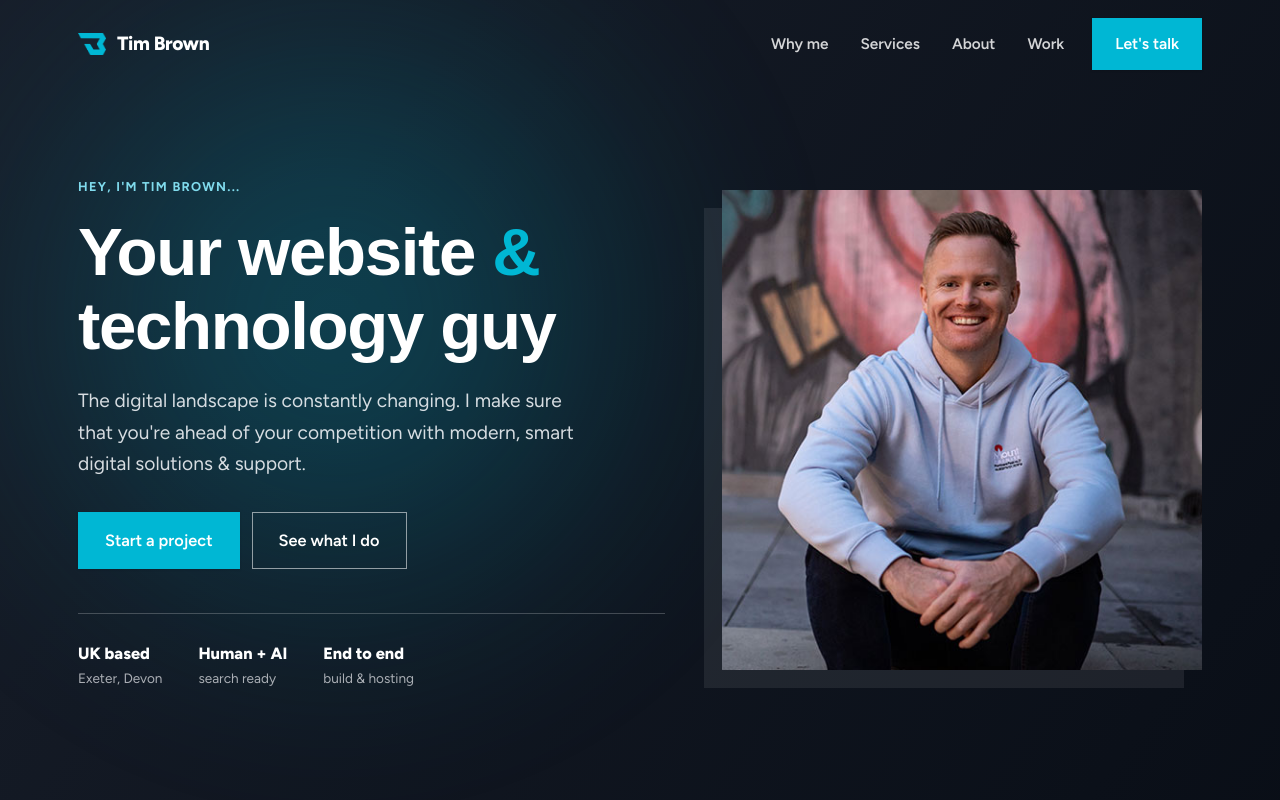
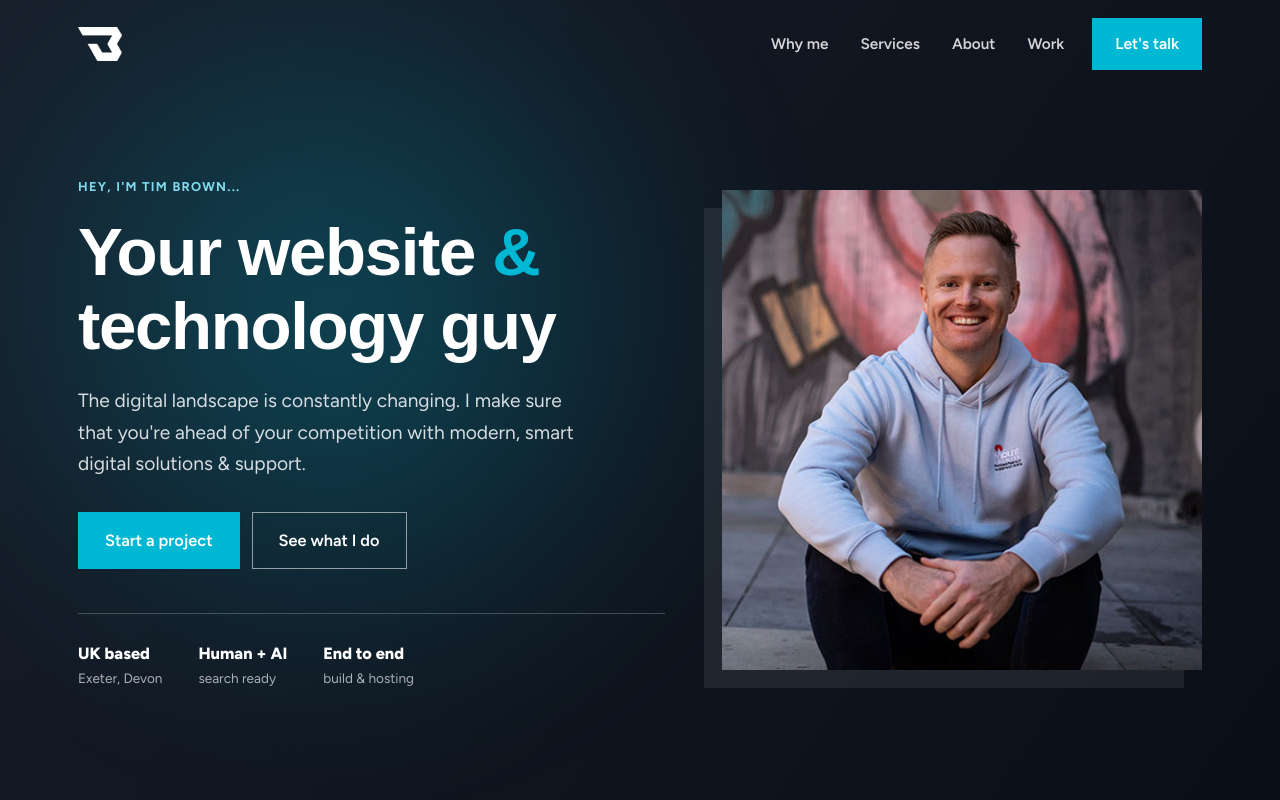
Before and after one commit to tangobrown/tangobrown, a Next.js app: page / in a window 1280 px wide. Shown: the top 800 px of the page. Built offline with nearby package versions, Linux system fonts and the light colour scheme; a web font is replaced by a local one.

Commit message:
Brand mark: white logo only (drop wordmark, scale up)
Removes the 'Tim Brown' wordmark from nav + footer. Logo grows from
28x22 to 44x34 and recolours to white in both contexts. Drops the
now-dead .brand__name, .brand--light, and font-rule styling on
.brand.

```diff
--- a/app/globals.css
+++ b/app/globals.css
@@ -94,15 +94,13 @@ em { font-style: normal; color: var(--coral-deep); font-weight: 700; }
   border-bottom-color: oklch(1 0 0 / 0.10); padding-block: 12px;
 }
 .nav__inner { display: flex; align-items: center; gap: 24px; }
-.brand { display: inline-flex; align-items: center; gap: 11px; font-size: 1.2rem; font-weight: 800; letter-spacing: -0.02em; }
-.brand__name { color: #fff; }
+.brand { display: inline-flex; align-items: center; }
 .brand__dot {
-  width: 28px; height: 22px; flex: none;
-  background-color: var(--coral);
+  width: 44px; height: 34px; flex: none;
+  background-color: #fff;
   -webkit-mask: url("/logo.png") center / contain no-repeat;
           mask: url("/logo.png") center / contain no-repeat;
 }
-.brand--light .brand__name { color: #fff; }
 
 /* Nav stays dark with white text in both states */
 .nav .nav__links a { color: oklch(1 0 0 / 0.82); }
--- a/components/Footer.tsx
+++ b/components/Footer.tsx
@@ -2,9 +2,8 @@ export default function Footer() {
   return (
     <footer className="footer">
       <div className="container footer__inner">
-        <a href="#top" className="brand brand--light">
+        <a href="#top" className="brand" aria-label="Tim Brown home">
           <span className="brand__dot"></span>
-          <span className="brand__name">Tim&nbsp;Brown</span>
         </a>
         <p className="footer__tag">
           Modern digital solutions for small businesses across the UK.
--- a/components/Nav.tsx
+++ b/components/Nav.tsx
@@ -23,7 +23,6 @@ export default function Nav() {
       <div className="nav__inner container">
         <a href="#top" className="brand" aria-label="Tim Brown home" onClick={close}>
           <span className="brand__dot"></span>
-          <span className="brand__name">Tim&nbsp;Brown</span>
         </a>
         <nav className="nav__links" aria-label="Primary">
           <a href="#benefits" onClick={close}>Why me</a>
```
